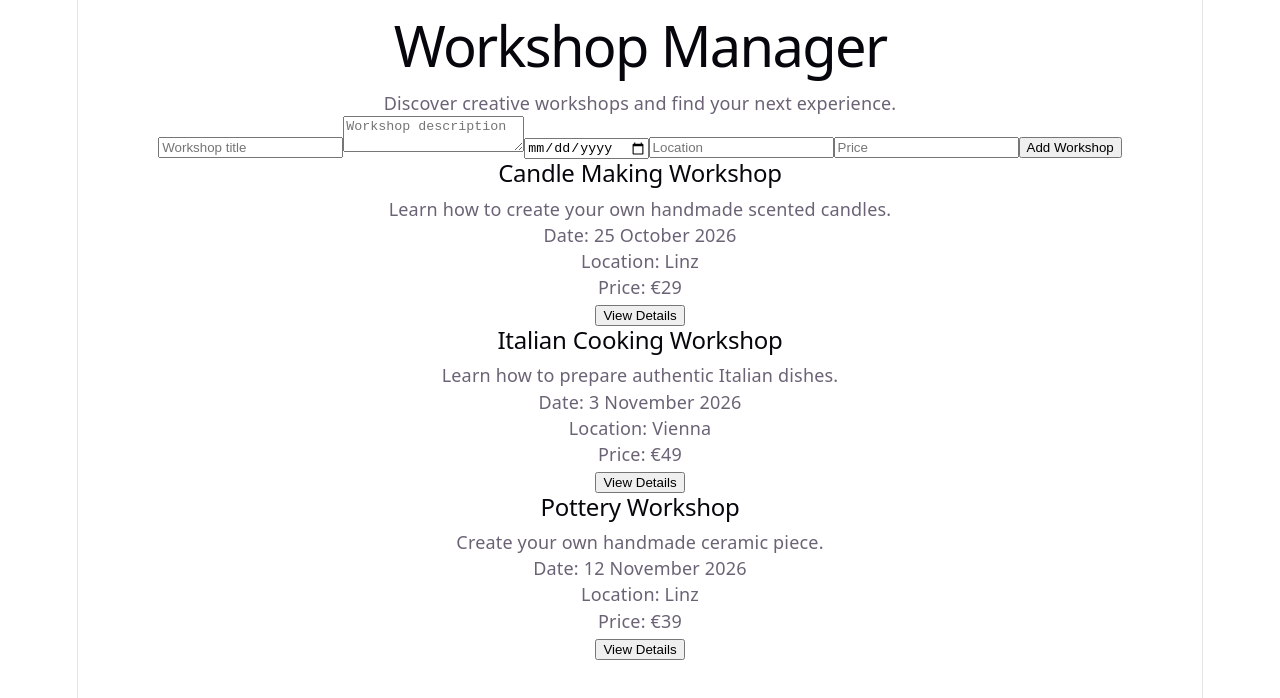
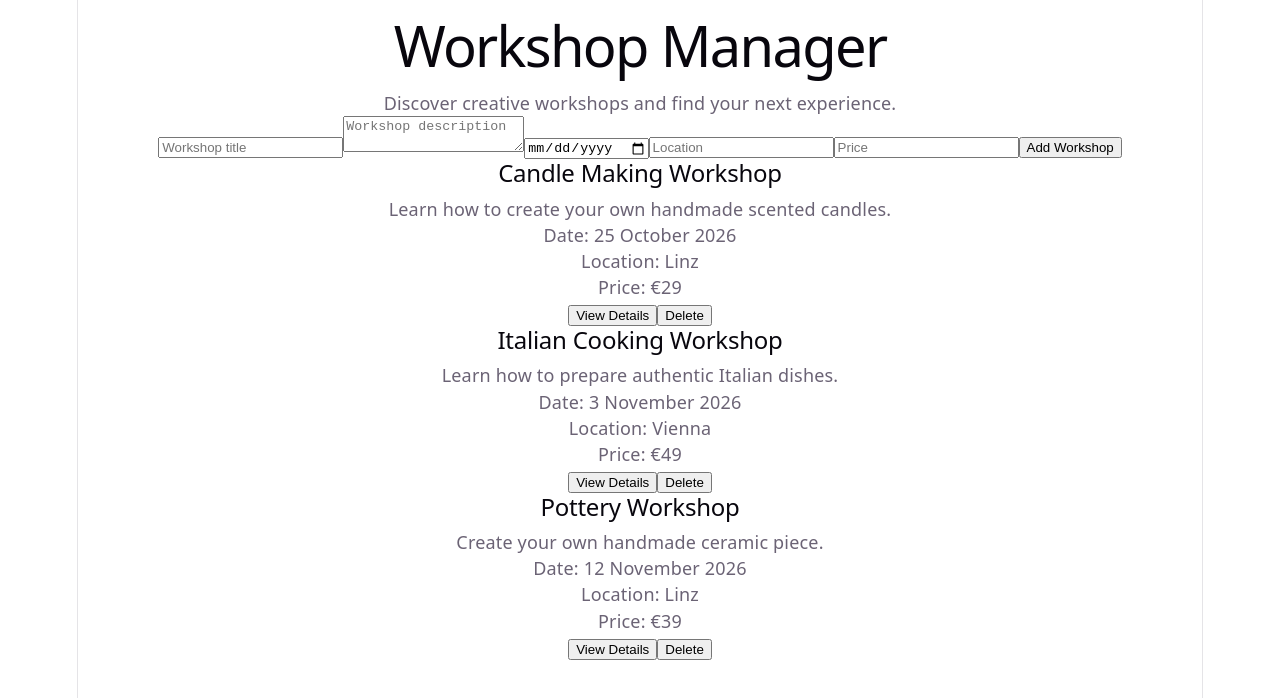
Before and after one commit to hellaszabo94-prog/workshop_manager, a React (Vite) app: page / in a window 1280 px wide. Shown: the top 698 px of the page. Built offline with nearby package versions, Linux system fonts and the light colour scheme.

Commit message:
feat: add delete button

```diff
--- a/src/components/WorkshopCard.jsx
+++ b/src/components/WorkshopCard.jsx
@@ -10,6 +10,8 @@ function WorkshopCard(props) {
       <p>Price: €{props.price}</p>
 
       <button>View Details</button>
+
+      <button onClick={() => props.onDelete(props.id)}>Delete</button>
     </article>
   );
 }
```
